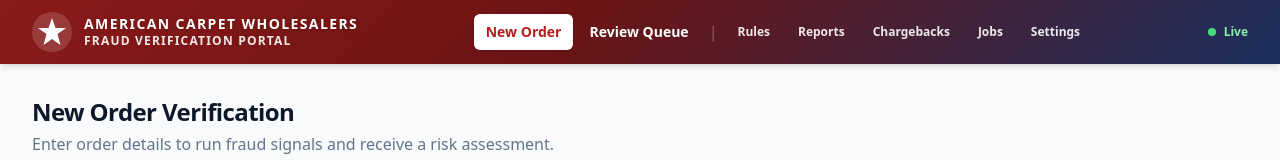
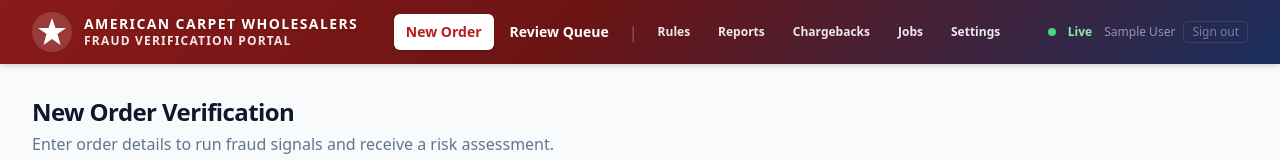
Before and after one commit to tcrestwell-CTS/acwg-verifier-prd, a Next.js app: page /orders/new in a window 1280 px wide. Shown: the top 160 px of the page. Built offline with nearby package versions, Linux system fonts and the light colour scheme; no server answers; sample sign-in values are in the browser's storage.

Commit message:
feat: add SessionProvider and sign-out button to header

```diff
--- a/app/layout.tsx
+++ b/app/layout.tsx
@@ -8,6 +8,7 @@ import Link from "next/link";
 import { usePathname } from "next/navigation";
 import { clsx } from "clsx";
 import { ToastProvider } from "@/components/ui/Toast";
+import { SessionProvider, useSession, signOut } from "next-auth/react";
 
 const navItems = [
   { href: "/orders/new",     label: "New Order" },
@@ -21,6 +22,23 @@ const adminItems = [
   { href: "/admin/jobs",         label: "Jobs" },
   { href: "/admin/settings",     label: "Settings" },
 ];
+
+function UserMenu() {
+  const { data: session } = useSession();
+  if (!session) return null;
+  const name = session.user?.name ?? session.user?.email ?? "";
+  return (
+    <div className="flex items-center gap-2">
+      <span className="text-xs text-white/50 hidden sm:block">{name}</span>
+      <button
+        onClick={() => signOut({ callbackUrl: "/login" })}
+        className="text-xs text-white/40 hover:text-white/80 transition-colors border border-white/10 hover:border-white/30 px-2 py-0.5 rounded"
+      >
+        Sign out
+      </button>
+    </div>
+  );
+}
 
 export default function RootLayout({ children }: { children: ReactNode }) {
   const [queryClient] = useState(() => new QueryClient({
@@ -36,6 +54,7 @@ export default function RootLayout({ children }: { children: ReactNode }) {
       </head>
       <body>
         <QueryClientProvider client={queryClient}>
+          <SessionProvider>
           <ToastProvider>
             {/* Header */}
             <header className="sticky top-0 z-40 shadow-md" style={{ background: "linear-gradient(135deg, #8b1a1a 0%, #6b1414 45%, #1a2f5e 100%)" }}>
@@ -80,10 +99,11 @@ export default function RootLayout({ children }: { children: ReactNode }) {
                     ))}
                   </nav>
 
-                  {/* Live badge */}
-                  <div className="flex items-center gap-2 flex-shrink-0">
+                  {/* Live badge + user menu */}
+                  <div className="flex items-center gap-3 flex-shrink-0">
                     <span className="w-2 h-2 rounded-full bg-green-400 animate-pulse" />
                     <span className="text-xs text-green-300 font-semibold">Live</span>
+                    <UserMenu />
                   </div>
                 </div>
               </div>
@@ -139,6 +159,7 @@ export default function RootLayout({ children }: { children: ReactNode }) {
               </div>
             </footer>
           </ToastProvider>
+          </SessionProvider>
           <ReactQueryDevtools initialIsOpen={false} />
         </QueryClientProvider>
       </body>
```
